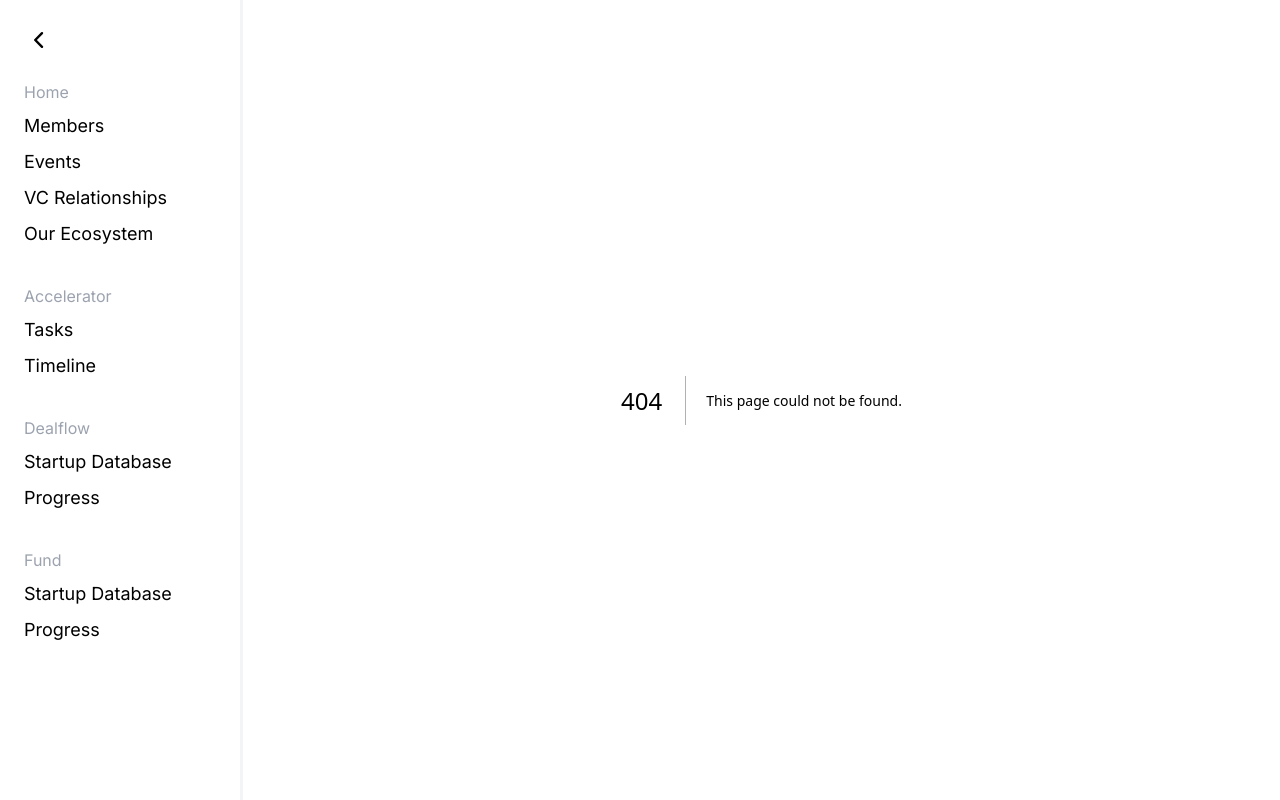
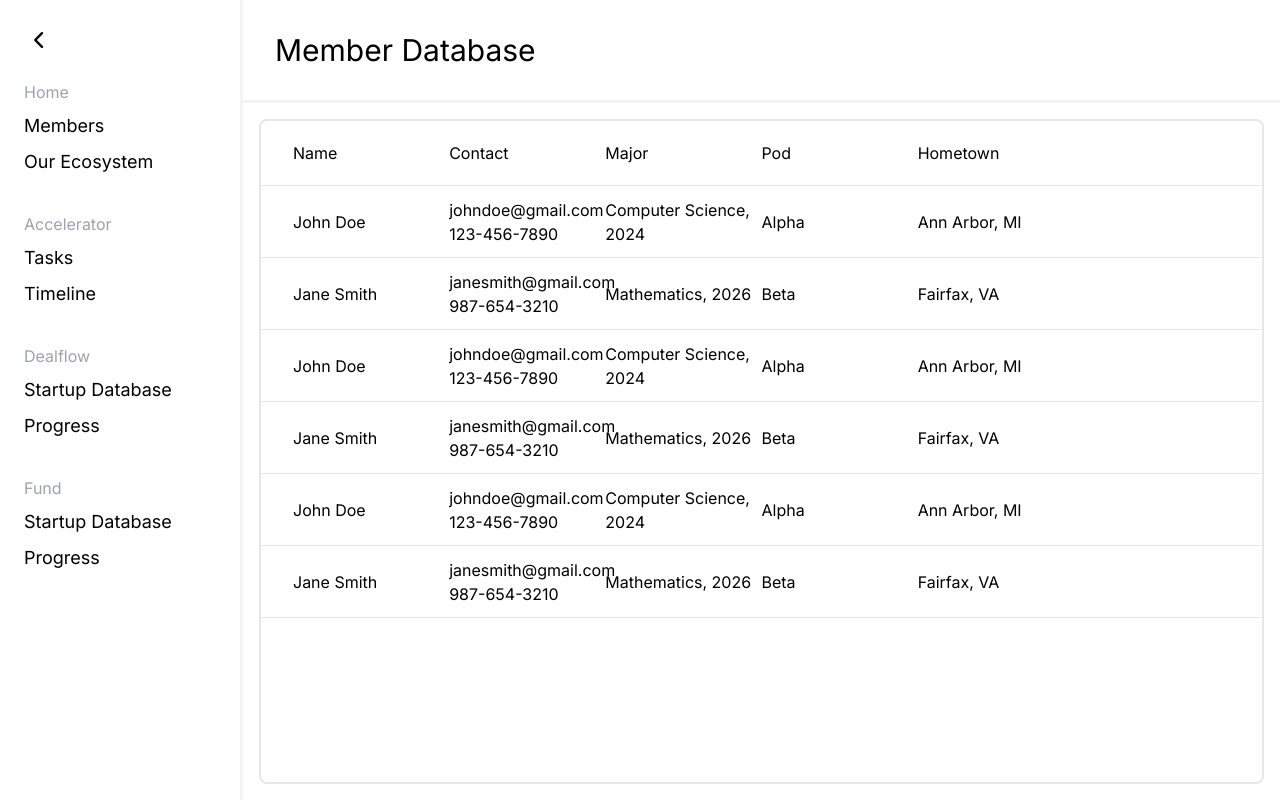
Before and after one commit to connorpark24/upround-platform, a Next.js app: page /members in a window 1280 px wide. Before the commit this address had no page. Built offline with nearby package versions, Linux system fonts and the light colour scheme.

Commit message:
add member database

```diff
--- /dev/null
+++ b/app/dealflow/progress/page.tsx
@@ -0,0 +1,10 @@
+import Header from "@/components/Header";
+
+export default function Dealflow() {
+  return (
+    <div className="flex flex-col w-full h-full">
+      <Header title="Dealflow" />
+      <div className="p-6">Progress</div>
+    </div>
+  );
+}
--- /dev/null
+++ b/app/dealflow/startup-database/page.tsx
@@ -0,0 +1,10 @@
+import Header from "@/components/Header";
+
+export default function Dealflow() {
+  return (
+    <div className="flex flex-col w-full h-full">
+      <Header title="Dealflow" />
+      <div className="p-6">Startup Database</div>
+    </div>
+  );
+}
--- /dev/null
+++ b/app/members/page.tsx
@@ -0,0 +1,68 @@
+import Header from "@/components/Header";
+
+// Sample data
+const sampleData = [
+  {
+    name: "John Doe",
+    year: 2024,
+    phone: "123-456-7890",
+    mail: "johndoe@gmail.com",
+    major: "Computer Science",
+    pod: "Alpha",
+    hometown: "Ann Arbor, MI",
+  },
+  {
+    name: "Jane Smith",
+    year: 2026,
+    phone: "987-654-3210",
+    mail: "janesmith@gmail.com",
+    major: "Mathematics",
+    pod: "Beta",
+    hometown: "Fairfax, VA",
+  },
+];
+
+export default function Home() {
+  return (
+    <div className="flex flex-col w-full h-full">
+      <Header title="Member Database" />
+      <div className="m-4 bg-white rounded-lg h-full border-gray-200 border-2">
+        <div className="flex flex-row w-full h-14 items-center p-8 text-md border-b-[1px] border-gray-200">
+          <div className="w-1/6">Name</div>
+          <div className="w-1/6">Contact</div>
+          <div className="w-1/6">Major</div>
+          <div className="w-1/6">Pod</div>
+          <div className="w-1/6">Hometown</div>
+        </div>
+        <div>
+          {sampleData.map((row, index) => (
+            <TableRow key={index} memberData={row} />
+          ))}
+          {sampleData.map((row, index) => (
+            <TableRow key={index} memberData={row} />
+          ))}
+          {sampleData.map((row, index) => (
+            <TableRow key={index} memberData={row} />
+          ))}
+        </div>
+      </div>
+    </div>
+  );
+}
+
+function TableRow({ memberData }) {
+  return (
+    <div className="flex flex-row h-[4.5rem] items-center p-8 text-md border-b-[1px] border-gray-200">
+      <div className="w-1/6">{memberData.name}</div>
+      <div className="w-1/6 flex flex-col">
+        <div>{memberData.mail}</div>
+        <div>{memberData.phone}</div>
+      </div>
+      <div className="w-1/6">
+        {memberData.major}, {memberData.year}
+      </div>
+      <div className="w-1/6">{memberData.pod}</div>
+      <div className="w-1/6">{memberData.hometown}</div>
+    </div>
+  );
+}
--- a/app/page.tsx
+++ b/app/page.tsx
@@ -4,7 +4,9 @@ export default function Home() {
   return (
     <div className="flex flex-col w-full h-full">
       <Header title="Home" />
-      <div>Home</div>
+      <div>Calendar</div>
+      <div>Annoucements</div>
+      <div>Upcoming Events</div>
     </div>
   );
 }
--- a/components/Sidebar.tsx
+++ b/components/Sidebar.tsx
@@ -12,7 +12,7 @@ export default function Sidebar() {
     <div className="border-r-[3px] border-gray-100">
       {isOpen ? (
         <div className="w-60 flex flex-col p-6 min-h-screen">
-          <button onClick={toggleSidebar} className="mb-6">
+          <button onClick={toggleSidebar} className="mb-6 h-8 w-8">
             <ChevronLeftIcon className="w-8 h-8" />
           </button>
           <div className="flex flex-col text-lg gap-y-9">
@@ -20,9 +20,7 @@ export default function Sidebar() {
               <Link href="/" className="text-gray-400 text-base">
                 Home
               </Link>
-              <Link href="/">Members</Link>
-              <Link href="/">Events</Link>
-              <Link href="/">VC Relationships</Link>
+              <Link href="/members">Members</Link>
               <Link href="/">Our Ecosystem</Link>
             </div>
             <div className="flex flex-col gap-y-2">
@@ -36,8 +34,8 @@ export default function Sidebar() {
               <Link href="/dealflow" className="text-gray-400 text-base">
                 Dealflow
               </Link>
-              <Link href="/">Startup Database</Link>
-              <Link href="/">Progress</Link>
+              <Link href="/dealflow/startup-database">Startup Database</Link>
+              <Link href="/dealflow/progress">Progress</Link>
             </div>
             <div className="flex flex-col gap-y-2">
               <Link href="/fund" className="text-gray-400 text-base">
@@ -49,7 +47,7 @@ export default function Sidebar() {
           </div>
         </div>
       ) : (
-        <div className="w-20 flex flex-col items-center pt-6 gap-y-2">
+        <div className="w-20 flex flex-col items-center pt-6 gap-y-2 min-h-screen">
           <button onClick={toggleSidebar}>
             <ChevronRightIcon className="w-8 h-8" />
           </button>
```
